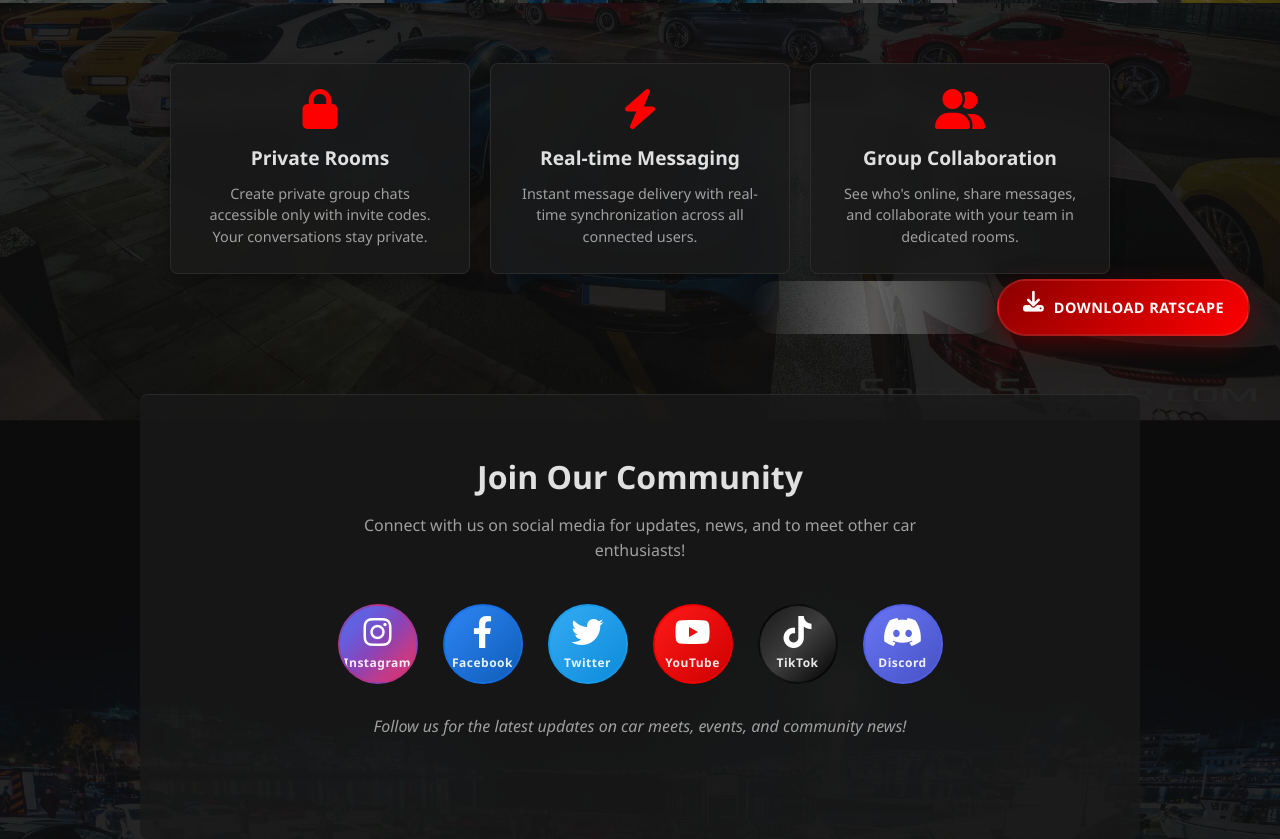
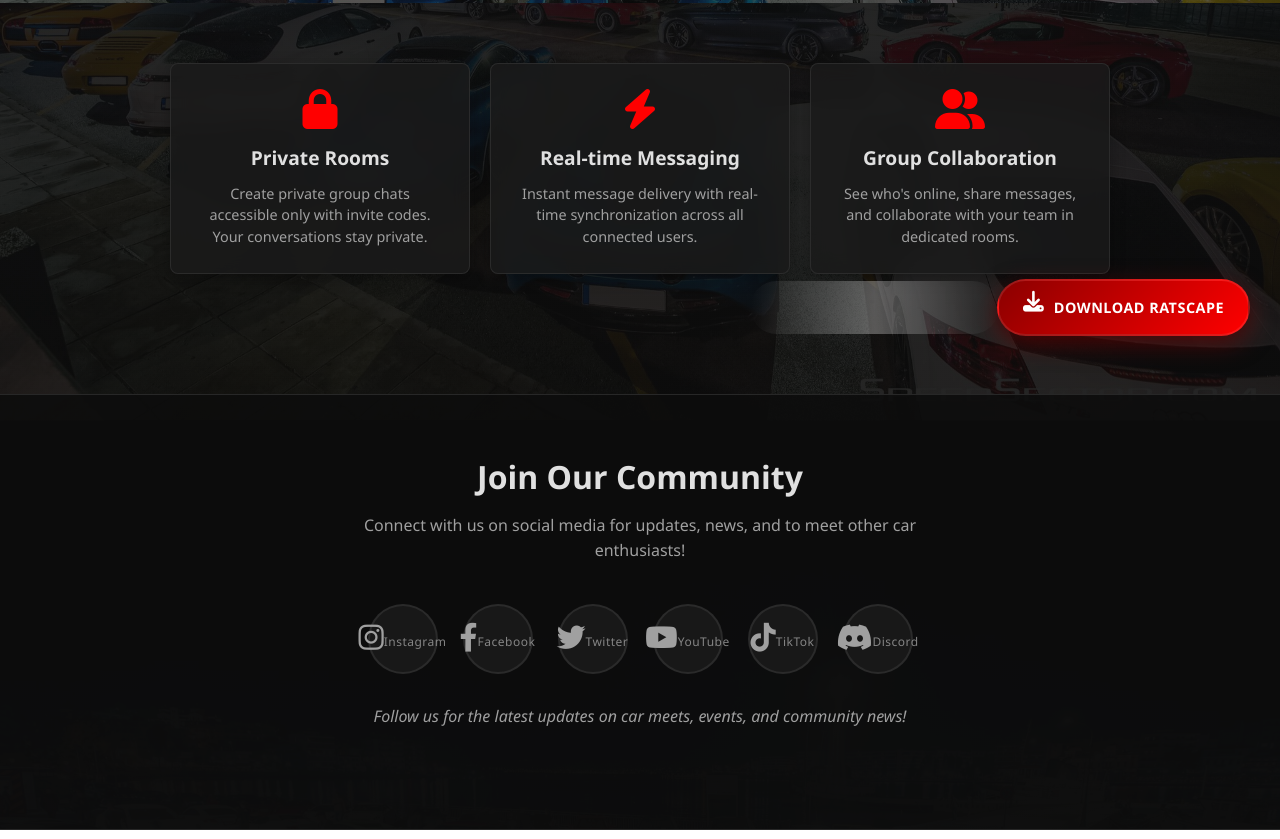
Before and after one commit to G-Developerr/RatScape, a website: page index.html in a window 1280 px wide. Shown: the part 434-1273 px from the top of the page. Drawn offline with nearby package versions, Linux system fonts and the light colour scheme; no server answers.

Commit message:
Update style.css

```diff
--- a/style.css
+++ b/style.css
@@ -316,19 +316,16 @@ body {
 }
 
 /* ========================================
-   BEAUTIFUL SOCIAL MEDIA SECTION
+   CLEAN SOCIAL MEDIA SECTION - MATCHING RATSCAPE THEME
    ======================================== */
 
 .social-media-section {
     text-align: center;
     padding: 60px 20px;
-    background: rgba(26, 26, 26, 0.8);
+    background: rgba(13, 13, 13, 0.9);
     margin-top: 60px;
     border-top: 1px solid var(--border-color);
-    border-radius: var(--radius);
-    max-width: 1000px;
-    margin-left: auto;
-    margin-right: auto;
+    border-bottom: 1px solid var(--border-color);
 }
 
 .social-media-section h2 {
@@ -355,113 +352,176 @@ body {
     margin: 30px 0;
 }
 
+/* CLEAN BLACK SOCIAL ICONS WITH RED HOVER */
 .social-icon-circle {
-    width: 80px;
-    height: 80px;
+    width: 70px;
+    height: 70px;
     border-radius: 50%;
     display: flex;
-    flex-direction: column;
     align-items: center;
     justify-content: center;
     text-decoration: none;
     transition: all 0.3s cubic-bezier(0.4, 0, 0.2, 1);
     position: relative;
-    overflow: hidden;
-    background: rgba(38, 38, 38, 0.9);
+    background: rgba(26, 26, 26, 0.95);
     border: 2px solid var(--border-color);
-}
-
-.social-icon-circle::before {
-    content: '';
-    position: absolute;
-    top: 0;
-    left: 0;
-    right: 0;
-    bottom: 0;
-    background: linear-gradient(135deg, rgba(255,255,255,0.1) 0%, rgba(255,255,255,0) 100%);
-    z-index: 1;
+    color: var(--text-light);
+    box-shadow: none;
 }
 
 .social-icon-circle i {
-    font-size: 2rem;
-    color: white;
-    z-index: 2;
-    position: relative;
-    transition: transform 0.3s ease;
+    font-size: 1.8rem;
+    color: var(--text-light);
+    transition: all 0.3s ease;
 }
 
 .social-icon-label {
     font-size: 0.75rem;
+    color: var(--text-light);
+    margin-top: 6px;
+    font-weight: 500;
+    letter-spacing: 0.5px;
+    opacity: 0.8;
+}
+
+/* HOVER EFFECT - RED ACCENT */
+.social-icon-circle:hover {
+    background: var(--primary);
+    border-color: var(--accent-red);
+    transform: translateY(-5px);
+}
+
+.social-icon-circle:hover i {
     color: white;
-    margin-top: 6px;
-    z-index: 2;
-    position: relative;
-    font-weight: 600;
-    opacity: 0.9;
-    letter-spacing: 0.5px;
-}
-
-/* Social Media Brand Colors with Beautiful Gradients */
-.social-icon-circle.instagram {
-    background: linear-gradient(135deg, #405DE6 0%, #5851DB 25%, #833AB4 50%, #C13584 75%, #E1306C 100%);
-    border-color: rgba(193, 53, 132, 0.5);
-}
-
-.social-icon-circle.facebook {
-    background: linear-gradient(135deg, #1877F2 0%, #0D5CB6 100%);
-    border-color: rgba(24, 119, 242, 0.5);
-}
-
-.social-icon-circle.twitter {
-    background: linear-gradient(135deg, #1DA1F2 0%, #0C8BD9 100%);
-    border-color: rgba(29, 161, 242, 0.5);
-}
-
-.social-icon-circle.youtube {
-    background: linear-gradient(135deg, #FF0000 0%, #CC0000 100%);
-    border-color: rgba(255, 0, 0, 0.5);
-}
-
-.social-icon-circle.tiktok {
-    background: linear-gradient(135deg, #000000 0%, #333333 50%, #000000 100%);
-    border-color: rgba(0, 0, 0, 0.5);
-}
-
-.social-icon-circle.discord {
-    background: linear-gradient(135deg, #5865F2 0%, #4752C4 100%);
-    border-color: rgba(88, 101, 242, 0.5);
-}
-
-/* Hover Effects */
-.social-icon-circle:hover {
-    transform: translateY(-8px) scale(1.08);
+    transform: scale(1.1);
+}
+
+.social-icon-circle:hover .social-icon-label {
+    color: white;
+    opacity: 1;
+}
+
+/* ACTIVE STATE */
+.social-icon-circle:active {
+    transform: translateY(-2px);
+    background: var(--accent-red);
+}
+
+/* SOCIAL MEDIA COLORS ON HOVER */
+.social-icon-circle.instagram:hover {
+    background: linear-gradient(45deg, #E1306C, #833AB4);
+    border-color: #E1306C;
+}
+
+.social-icon-circle.facebook:hover {
+    background: #1877F2;
+    border-color: #1877F2;
+}
+
+.social-icon-circle.twitter:hover {
+    background: #1DA1F2;
+    border-color: #1DA1F2;
+}
+
+.social-icon-circle.youtube:hover {
+    background: #FF0000;
+    border-color: #FF0000;
+}
+
+.social-icon-circle.tiktok:hover {
+    background: #000000;
     border-color: var(--accent-red);
-    box-shadow: 0 15px 30px rgba(0, 0, 0, 0.4);
-}
-
-.social-icon-circle:hover i {
-    transform: scale(1.2);
-    animation: socialIconBounce 0.5s ease;
-}
-
-@keyframes socialIconBounce {
-    0%, 100% {
-        transform: translateY(0);
-    }
-    50% {
-        transform: translateY(-5px);
-    }
+}
+
+.social-icon-circle.discord:hover {
+    background: #5865F2;
+    border-color: #5865F2;
 }
 
 .follow-us {
     color: var(--text-light);
     font-style: italic;
-    margin-top: 20px;
+    margin-top: 30px;
     font-size: 0.9rem;
     max-width: 500px;
     margin-left: auto;
     margin-right: auto;
     line-height: 1.5;
+}
+
+/* ========================================
+   RESPONSIVE SOCIAL MEDIA
+   ======================================== */
+
+@media (max-width: 768px) {
+    .social-media-section {
+        padding: 40px 15px;
+    }
+
+    .social-media-section h2 {
+        font-size: 1.6rem;
+    }
+
+    .social-media-section > p {
+        font-size: 0.9rem;
+        padding: 0 10px;
+    }
+
+    .social-icons-grid {
+        gap: 15px;
+    }
+
+    .social-icon-circle {
+        width: 60px;
+        height: 60px;
+    }
+
+    .social-icon-circle i {
+        font-size: 1.5rem;
+    }
+
+    .social-icon-label {
+        font-size: 0.6rem;
+    }
+}
+
+@media (max-width: 480px) {
+    .social-icons-grid {
+        gap: 12px;
+    }
+
+    .social-icon-circle {
+        width: 55px;
+        height: 55px;
+    }
+
+    .social-icon-circle i {
+        font-size: 1.3rem;
+    }
+
+    .social-icon-label {
+        display: none;
+    }
+
+    .follow-us {
+        font-size: 0.8rem;
+        padding: 0 10px;
+    }
+}
+
+@media (max-width: 360px) {
+    .social-icons-grid {
+        gap: 10px;
+    }
+
+    .social-icon-circle {
+        width: 50px;
+        height: 50px;
+    }
+
+    .social-icon-circle i {
+        font-size: 1.2rem;
+    }
 }
 
 /* Rooms Page */
```
